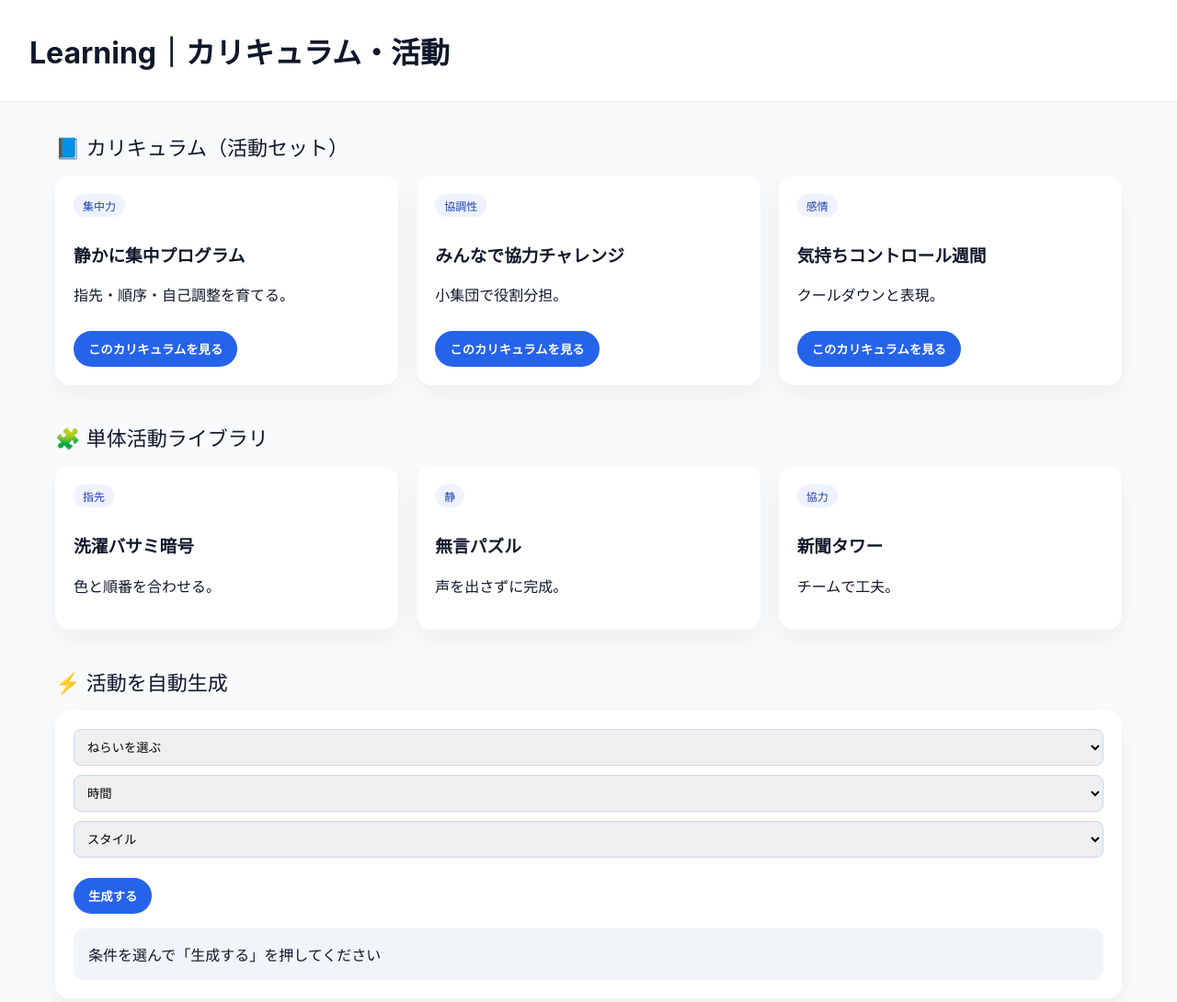
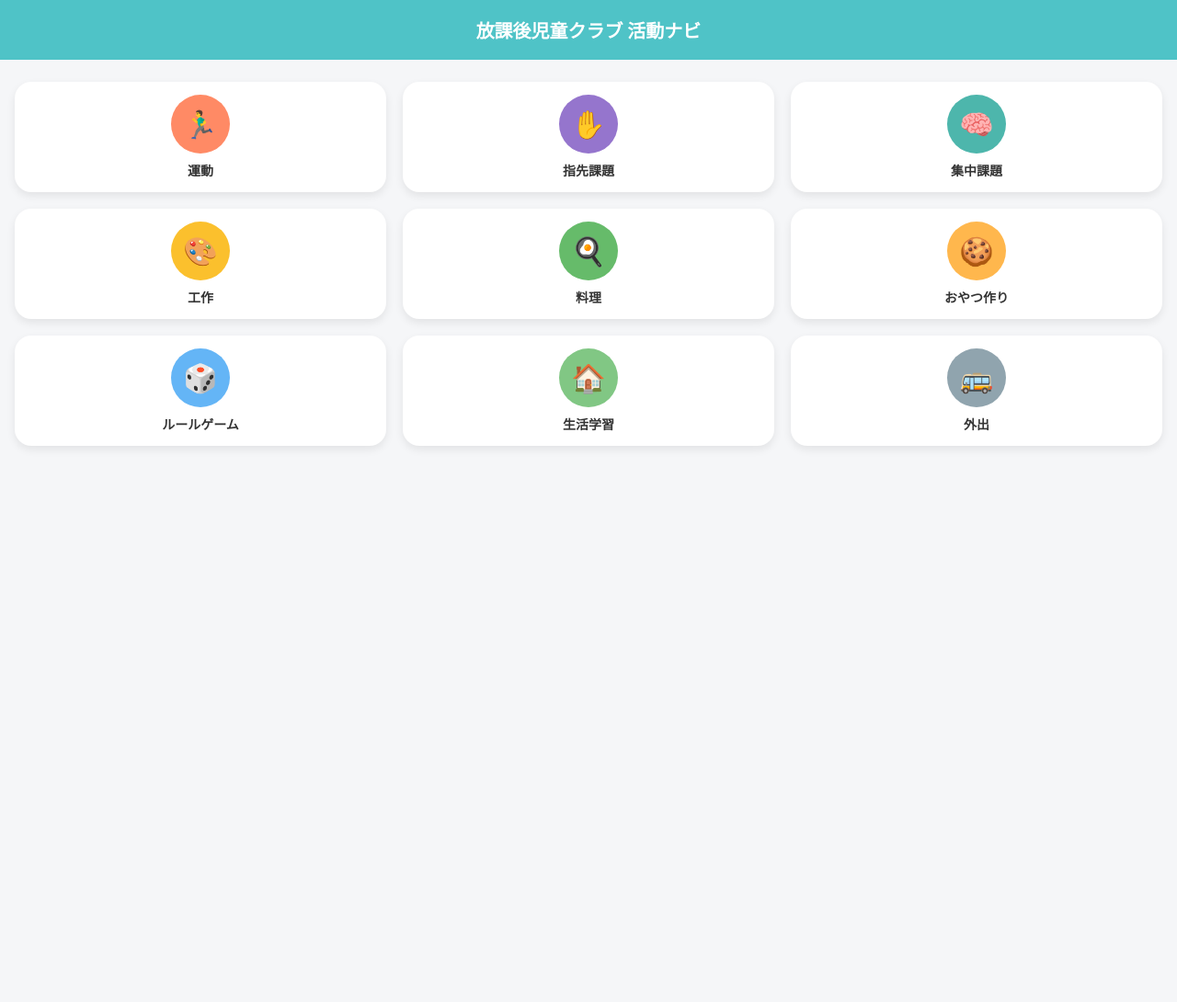
Before and after one commit to kenchannel32-cyber/kanaria, a plain HTML site: page indx.html in a window 1280 px wide. Shown: the whole page at 92% size. After the commit the page ends 800 px from the top, so only its background shows below. Drawn offline with Linux system fonts and the light colour scheme.

Commit message:
Refactor HTML structure and update styles

```diff
--- a/indx.html
+++ b/indx.html
@@ -1,86 +1,80 @@
 <!DOCTYPE html>
 <html lang="ja">
 <head>
-<meta charset="UTF-8" />
-<meta name="viewport" content="width=device-width, initial-scale=1.0"/>
-<title>Learning｜活動・カリキュラム</title>
+<meta charset="UTF-8">
+<meta name="viewport" content="width=device-width, initial-scale=1.0">
+<title>放課後児童クラブ 活動ナビ</title>
 
 <style>
-:root {
-  --primary:#2563eb;
-  --bg:#f8fafc;
-  --card:#ffffff;
-  --text:#0f172a;
-  --radius:16px;
+body {
+  margin: 0;
+  font-family: -apple-system, BlinkMacSystemFont, "Hiragino Kaku Gothic ProN",
+               "Noto Sans JP", "Helvetica Neue", Arial, sans-serif;
+  background: #f5f6f8;
 }
 
-* { box-sizing:border-box; font-family:-apple-system,BlinkMacSystemFont,"Hiragino Sans",sans-serif;}
-body { margin:0; background:var(--bg); color:var(--text);}
-
+/* ヘッダー */
 header {
-  padding:32px;
-  background:white;
-  border-bottom:1px solid #e5e7eb;
-}
-header h1 { margin:0; }
-
-main {
-  max-width:1200px;
-  margin:auto;
-  padding:32px 20px;
+  background: #4fc3c7;
+  color: #fff;
+  text-align: center;
+  padding: 18px;
+  font-size: 20px;
+  font-weight: 700;
 }
 
-.section-title {
-  font-size:22px;
-  margin-bottom:16px;
+/* グリッド */
+.grid {
+  display: grid;
+  grid-template-columns: repeat(3, 1fr);
+  gap: 18px;
+  padding: 24px 16px;
 }
 
-.grid {
-  display:grid;
-  grid-template-columns:repeat(auto-fit,minmax(260px,1fr));
-  gap:20px;
+/* アイテム */
+.item {
+  background: #fff;
+  border-radius: 18px;
+  padding: 14px 6px;
+  text-align: center;
+  box-shadow: 0 4px 10px rgba(0,0,0,0.08);
+  cursor: pointer;
+  transition: transform 0.1s;
 }
 
-.card {
-  background:var(--card);
-  border-radius:var(--radius);
-  padding:20px;
-  box-shadow:0 10px 25px rgba(0,0,0,0.05);
+.item:active {
+  transform: scale(0.96);
 }
 
-.badge {
-  display:inline-block;
-  background:#eef2ff;
-  color:#1e40af;
-  padding:4px 10px;
-  border-radius:999px;
-  font-size:12px;
-  margin-bottom:8px;
+/* 丸アイコン */
+.icon {
+  width: 64px;
+  height: 64px;
+  margin: 0 auto 8px;
+  border-radius: 50%;
+  display: flex;
+  align-items: center;
+  justify-content: center;
+  font-size: 30px;
+  color: #fff;
 }
 
-button {
-  margin-top:12px;
-  padding:10px 16px;
-  border:none;
-  border-radius:999px;
-  background:var(--primary);
-  color:white;
-  font-weight:600;
-  cursor:pointer;
-}
+/* 色 */
+.run { background:#ff8a65; }
+.hand { background:#9575cd; }
+.focus { background:#4db6ac; }
+.craft { background:#fbc02d; }
+.cook { background:#66bb6a; }
+.snack { background:#ffb74d; }
+.rule { background:#64b5f6; }
+.life { background:#81c784; }
+.out { background:#90a4ae; }
 
-select {
-  width:100%;
-  padding:10px;
-  margin-bottom:10px;
-  border-radius:8px;
-  border:1px solid #cbd5f5;
-}
-.output {
-  margin-top:16px;
-  background:#f1f5f9;
-  padding:16px;
-  border-radius:12px;
+/* ラベル */
+.label {
+  font-size: 14px;
+  font-weight: 600;
+  color: #333;
 }
 </style>
 </head>
@@ -88,116 +82,57 @@ select {
 <body>
 
 <header>
-  <h1>Learning｜カリキュラム・活動</h1>
+  放課後児童クラブ 活動ナビ
 </header>
 
-<main>
+<div class="grid">
 
-<!-- カリキュラム -->
-<section>
-  <div class="section-title">📘 カリキュラム（活動セット）</div>
-  <div class="grid">
-    <div class="card">
-      <span class="badge">集中力</span>
-      <h3>静かに集中プログラム</h3>
-      <p>指先・順序・自己調整を育てる。</p>
-      <button>このカリキュラムを見る</button>
-    </div>
+  <div class="item">
+    <div class="icon run">🏃‍♂️</div>
+    <div class="label">運動</div>
+  </div>
 
-    <div class="card">
-      <span class="badge">協調性</span>
-      <h3>みんなで協力チャレンジ</h3>
-      <p>小集団で役割分担。</p>
-      <button>このカリキュラムを見る</button>
-    </div>
+  <div class="item">
+    <div class="icon hand">✋</div>
+    <div class="label">指先課題</div>
+  </div>
 
-    <div class="card">
-      <span class="badge">感情</span>
-      <h3>気持ちコントロール週間</h3>
-      <p>クールダウンと表現。</p>
-      <button>このカリキュラムを見る</button>
-    </div>
+  <div class="item">
+    <div class="icon focus">🧠</div>
+    <div class="label">集中課題</div>
   </div>
-</section>
 
-<br><br>
+  <div class="item">
+    <div class="icon craft">🎨</div>
+    <div class="label">工作</div>
+  </div>
 
-<!-- 活動ライブラリ -->
-<section>
-  <div class="section-title">🧩 単体活動ライブラリ</div>
-  <div class="grid">
-    <div class="card">
-      <span class="badge">指先</span>
-      <h3>洗濯バサミ暗号</h3>
-      <p>色と順番を合わせる。</p>
-    </div>
-    <div class="card">
-      <span class="badge">静</span>
-      <h3>無言パズル</h3>
-      <p>声を出さずに完成。</p>
-    </div>
-    <div class="card">
-      <span class="badge">協力</span>
-      <h3>新聞タワー</h3>
-      <p>チームで工夫。</p>
-    </div>
+  <div class="item">
+    <div class="icon cook">🍳</div>
+    <div class="label">料理</div>
   </div>
-</section>
 
-<br><br>
+  <div class="item">
+    <div class="icon snack">🍪</div>
+    <div class="label">おやつ作り</div>
+  </div>
 
-<!-- 活動自動生成 -->
-<section>
-  <div class="section-title">⚡ 活動を自動生成</div>
-  <div class="card">
-    <select id="goal">
-      <option>ねらいを選ぶ</option>
-      <option>集中力</option>
-      <option>協調性</option>
-      <option>指先</option>
-    </select>
+  <div class="item">
+    <div class="icon rule">🎲</div>
+    <div class="label">ルールゲーム</div>
+  </div>
 
-    <select id="time">
-      <option>時間</option>
-      <option>5分</option>
-      <option>15分</option>
-      <option>30分</option>
-    </select>
+  <div class="item">
+    <div class="icon life">🏠</div>
+    <div class="label">生活学習</div>
+  </div>
 
-    <select id="style">
-      <option>スタイル</option>
-      <option>静か</option>
-      <option>動く</option>
-      <option>個別</option>
-    </select>
+  <div class="item">
+    <div class="icon out">🚌</div>
+    <div class="label">外出</div>
+  </div>
 
-    <button onclick="generate()">生成する</button>
-
-    <div class="output" id="output">
-      条件を選んで「生成する」を押してください
-    </div>
-  </div>
-</section>
-
-</main>
-
-<script>
-function generate() {
-  const ideas = [
-    "洗濯バサミ順番チャレンジ",
-    "無言ミッションカード",
-    "色合わせ集中ゲーム",
-    "ペアで協力タスク"
-  ];
-  const pick = ideas[Math.floor(Math.random()*ideas.length)];
-  document.getElementById("output").innerHTML = `
-    <strong>生成された活動</strong><br>
-    ・${pick}<br>
-    ・見本を置いて静かに実施<br>
-    ・成功したら難易度UP
-  `;
-}
-</script>
+</div>
 
 </body>
 </html>
```
